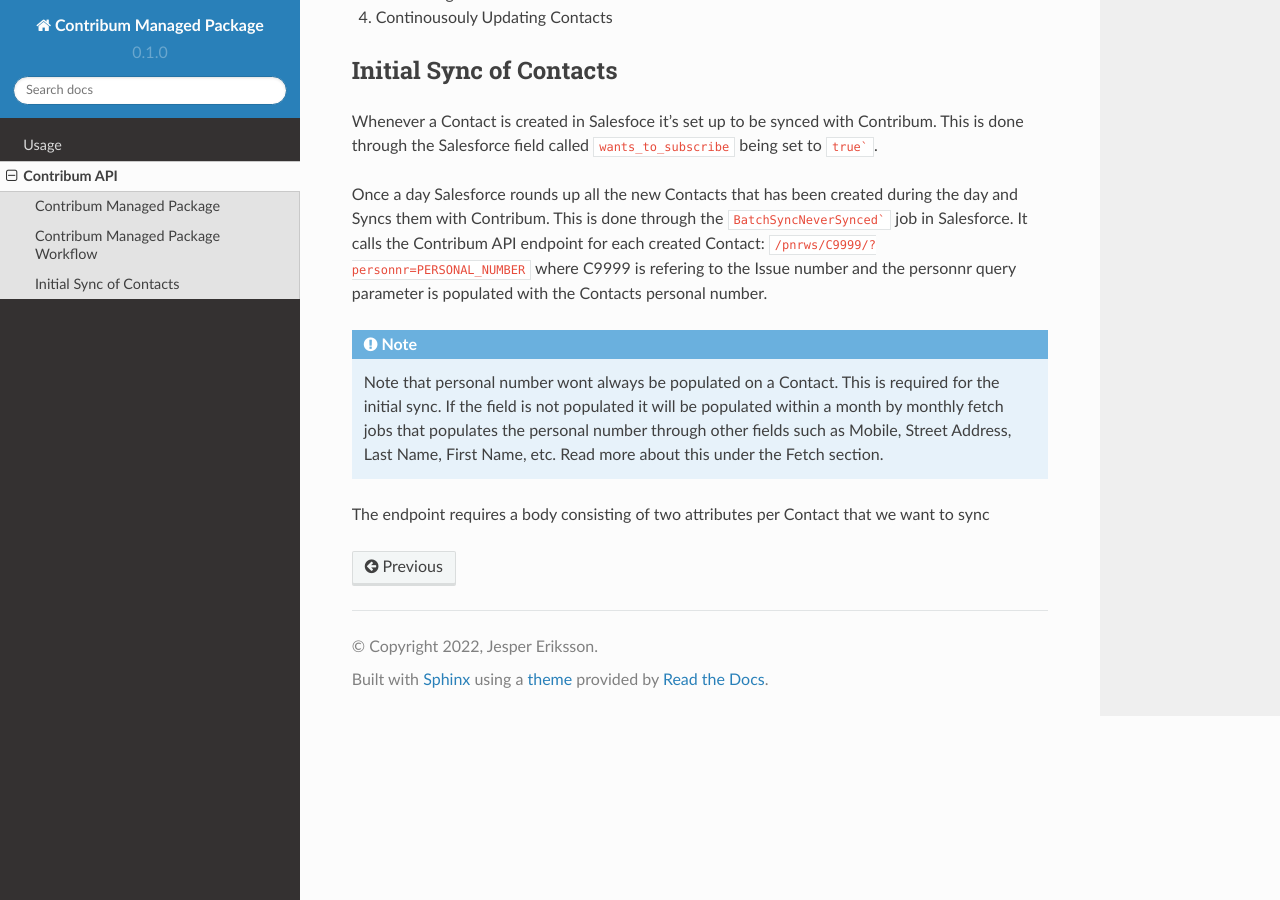
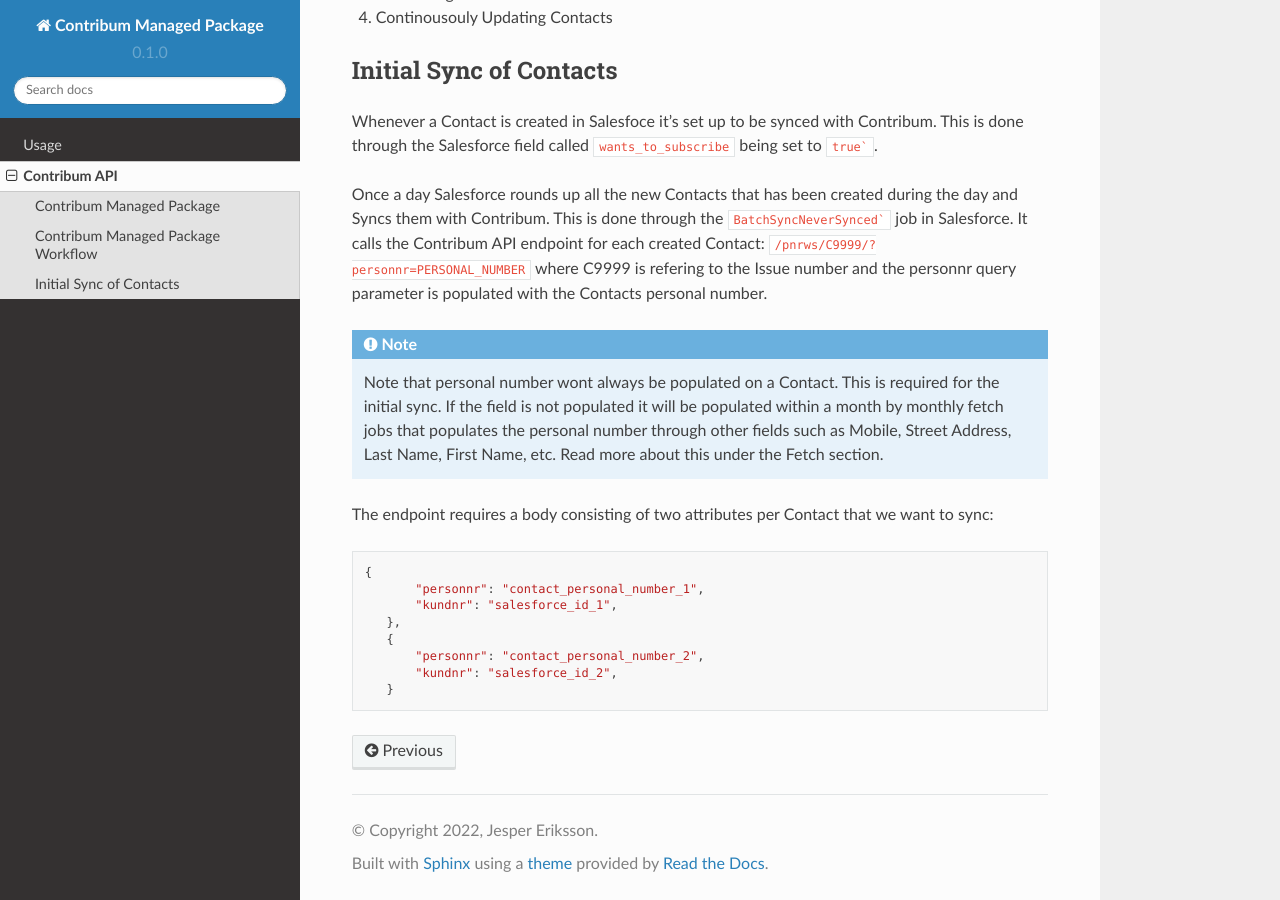
Before and after one commit to JesperEriksson97/contribum-docs, a Sphinx documentation site: the page built from docs/source/api.rst, in a window 1280 px wide and 900 px high, scrolled down 1326 px. Built offline with Sphinx 7.4.7 and the Read the Docs theme 2.0.0, drawn with Linux system fonts in a browser that asks for light colours.

Commit message:
adding json2

```diff
--- a/docs/source/api.rst
+++ b/docs/source/api.rst
@@ -61,10 +61,9 @@
 .. note::
    Note that personal number wont always be populated on a Contact. This is required for the initial sync. If the field is not populated it will be populated within a month by monthly fetch jobs that populates the personal number through other fields such as Mobile, Street Address, Last Name, First Name, etc. Read more about this under the Fetch section.
 
-The endpoint requires a body consisting of two attributes per Contact that we want to sync
+The endpoint requires a body consisting of two attributes per Contact that we want to sync::
 
-.. code-block:: json
-    {
+ {
         "personnr": "contact_personal_number_1",
         "kundnr": "salesforce_id_1",
     },
```
